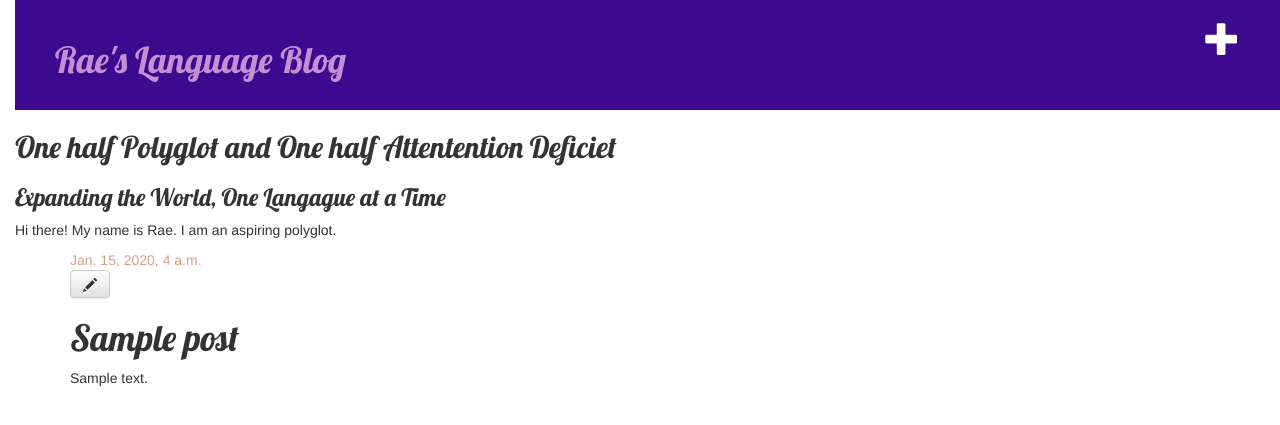
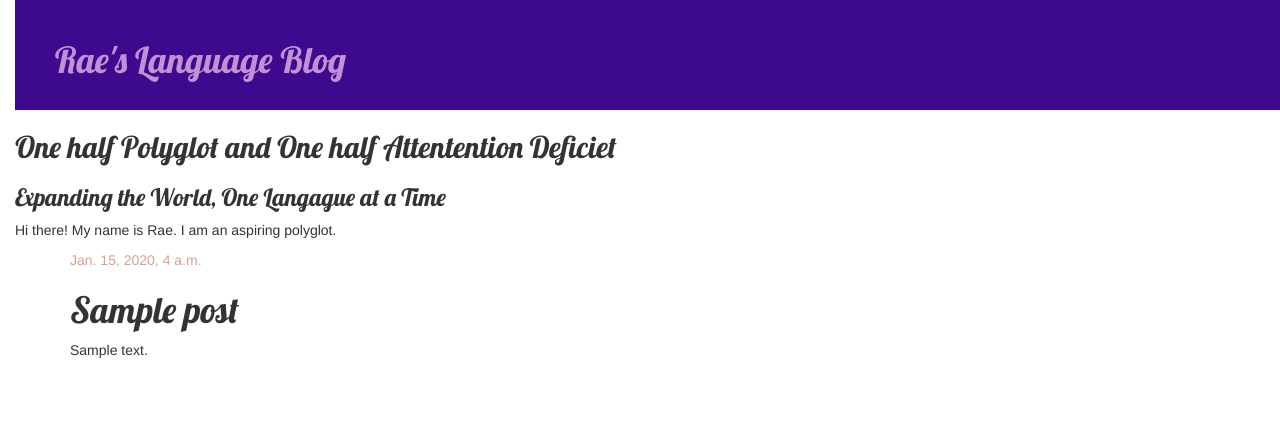
Before and after one commit to Sodade/BPnE, a Django app: page /post/1/ in a window 1280 px wide. Shown: the top 425 px of the page. Run offline with Django 3.2, Linux system fonts and the light colour scheme; tables that the repository leaves empty hold one stand-in row (values such as "Sample post"); some libraries are stand-ins or nearby versions.

Commit message:
Added views to create/edit blog post inside of site

```diff
--- a/blog/templates/blog/base.html
+++ b/blog/templates/blog/base.html
@@ -11,8 +11,10 @@
             <link rel="stylesheet" href="{% static 'css/blog.css' %}">
         </head>
             <body> <div class="page-header">
-                <a href="{% url 'post_new' %}" class="top-menu"><span class="glyphicon glyphicon-plus"></span></a>
-
+                    {% if user.is_authenticated %}
+                     <a href="{% url 'post_new' %}" class="top-menu">
+                     <span class="glyphicon glyphicon-plus"></span></a>
+                    {% endif %}
                 <h1>  <a href="/">Rae's Language Blog</a></h1></div>
                 <h2>One half Polyglot and One half Attentention Deficiet </h2>
                     <div><h3>Expanding the World, One Langague at a Time</h3>
--- a/blog/templates/blog/post_detail.html
+++ b/blog/templates/blog/post_detail.html
@@ -7,8 +7,11 @@
                 {{ post.published_date }}
             </div>
         {% endif %}
-        <a class="btn btn-default" href="{% url 'post_edit' pk=post.pk %}"><span class="glyphicon glyphicon-pencil"></span></a>
-        <h1>{{ post.title }}</h1>
+        {% if user.is_authenticated %}
+            <a class="btn btn-default" href="{% url 'post_edit' pk=post.pk %}">
+            <span class="glyphicon glyphicon-pencil"></span></a>
+        {% endif %}
+            <h1>{{ post.title }}</h1>
         <p>{{ post.text|linebreaksbr }}</p>
     </div>
 {% endblock %}
```
